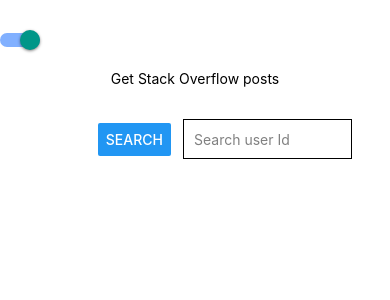
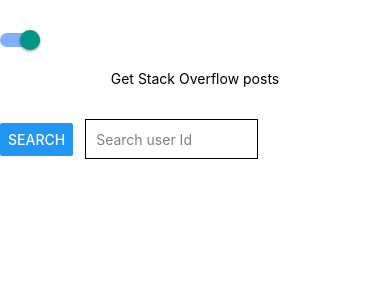
Before and after one commit to yoni-nachshon/matrix, a React Native app: screen / in a window 390 px wide. Shown: the top 300 px of the page. Built offline with nearby package versions, Linux system fonts and the light colour scheme.

Commit message:
fix TextInput cursor jump to right

```diff
--- a/components/Search.tsx
+++ b/components/Search.tsx
@@ -5,6 +5,7 @@
   Button,
   StyleSheet,
   Keyboard,
+  ScrollView
 } from "react-native";
 
 interface Props {
@@ -28,14 +29,16 @@
 
   return (
     <View style={styles().inputRow}>
+      <ScrollView>
         <TextInput
           style={[styles(darkMode).input, styles(darkMode).text]}
-        placeholder="Search user Id"
+          placeholder={"Search user Id"}
           placeholderTextColor={darkMode ? "gray" : "white"}
           onChangeText={(num) => setUserId(num)}
           value={userId}
           keyboardType="numeric"
         />
+      </ScrollView>
       <View style={styles().btn}>
         <Button
           title="Search"
@@ -54,6 +57,7 @@
   inputRow: {
     flexDirection: "row-reverse",
     marginTop: 20,
+    marginRight:70
   },
   textLight: {
     backgroundColor: "#fff",
@@ -68,7 +72,7 @@
   },
   input: {
     borderColor: darkMode ? "#000" : "#fff",
-    width: "50%",
+    width: "70%",
     alignItems: "center",
     height: 40,
     margin: 12,
```
Lines whose indentation alone changed are shown as unchanged.
